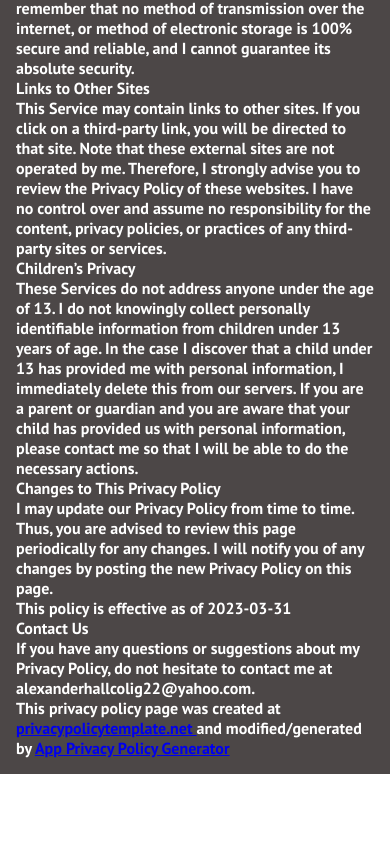
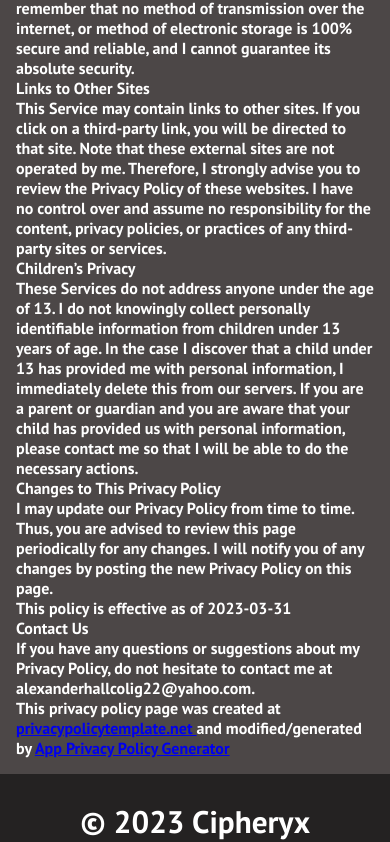
Before and after one commit to AlexanderHallCS/Cipheryx-Website, a React (Create React App) app: page /apps/flappy-ohio/privacy in a window 390 px wide. Shown: the part 1568-2410 px from the top of the page. Before the commit the page ends 2342 px from the top, so only its background shows below. Built offline with nearby package versions, Linux system fonts and the light colour scheme.

Commit message:
Add copyright attribution footer

```diff
--- a/src/App.js
+++ b/src/App.js
@@ -6,6 +6,7 @@ import AppPrivacy from "./components/pages/AppPrivacy";
 import FlappyOhioHome from "./components/pages/apps/FlappyOhioHome";
 import FlappyOhioPrivacy from "./components/pages/privacy/FlappyOhioPrivacy";
 import './styles/App.css';
+import Attribution from "./components/Attribution";
 
 const BG = require('./images/BG.jpg')
 const divBGStyle = {
@@ -19,7 +20,6 @@ function App() {
   return (
     <>
         <Navbar/>
-
         <Routes>
             <Route path="/" element={<div style={divBGStyle}><Home /></div>}/>
             <Route path="/apps" element={<div style={divBGStyle}><Apps /></div>}/>
@@ -27,6 +27,7 @@ function App() {
             <Route path="/apps/flappy-ohio" element={<div style={divBGStyle}><FlappyOhioHome /></div>}/>
             <Route path="/apps/flappy-ohio/privacy" element={<FlappyOhioPrivacy />}/>
         </Routes>
+        <Attribution />
     </>
   );
 }
--- /dev/null
+++ b/src/components/Attribution.js
@@ -0,0 +1,12 @@
+import React from 'react';
+import "../styles/Attribution.css"
+
+export default function Attribution() {
+    return  (
+        <footer class="footer">
+            <div class="footerContainer">
+                <p class="copyright">© 2023 Cipheryx</p>
+            </div>
+        </footer>
+    );
+}
--- /dev/null
+++ b/src/styles/Attribution.css
@@ -0,0 +1,26 @@
+footer {
+    position: relative;
+    height: 8vh;
+    width: 100%;
+    background-color: #242222;
+}
+
+p.copyright {
+    position: absolute;
+    width: 100%;
+    color: #fff;
+    font-size: 2vw;
+    text-align: center;
+    bottom:0;
+}
+
+@media screen and (max-width: 750px) {
+    p.copyright {
+        position: absolute;
+        width: 100%;
+        color: #fff;
+        font-size: 8vw;
+        text-align: center;
+        bottom:0;
+    }
+}
```
Lines whose indentation alone changed are shown as unchanged.
